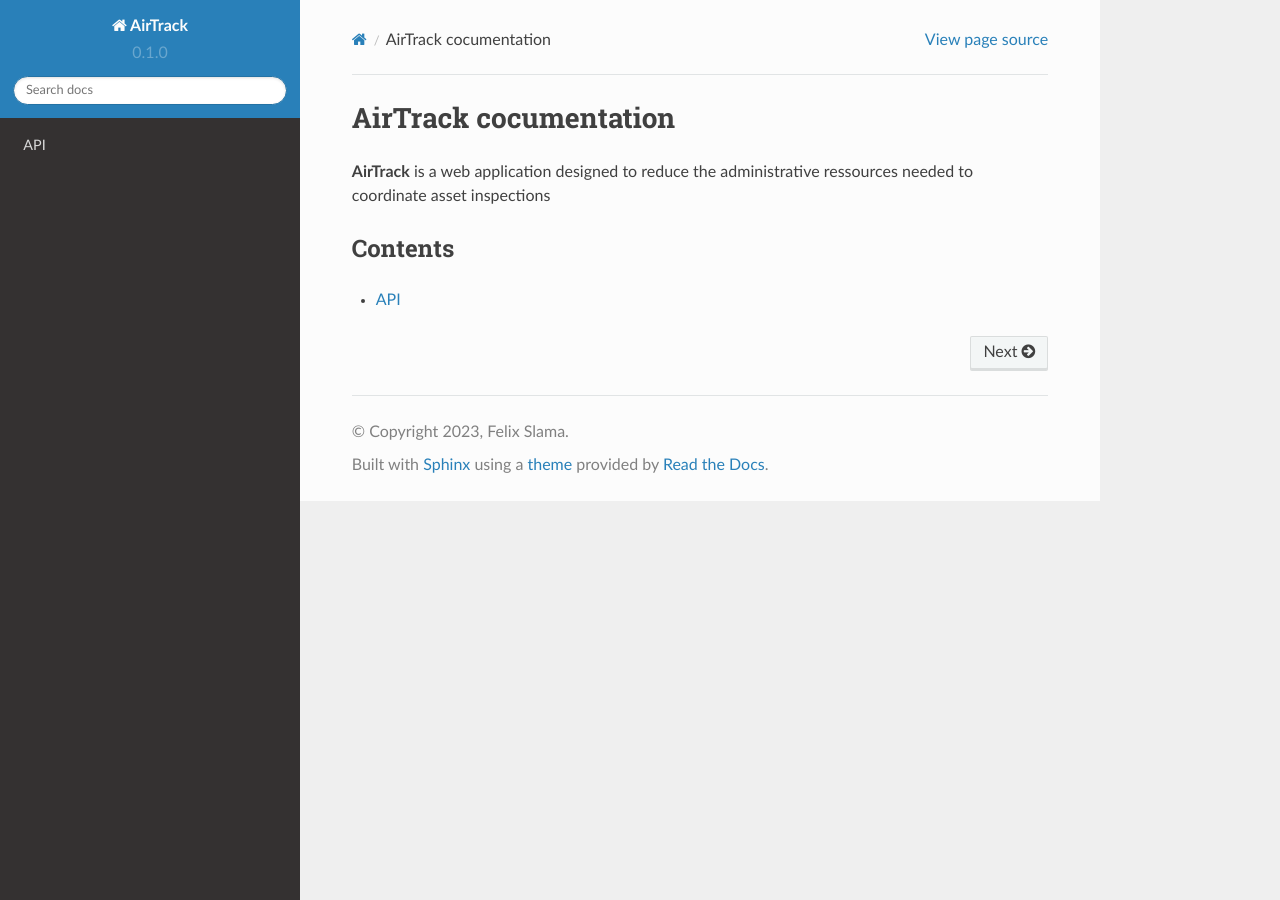
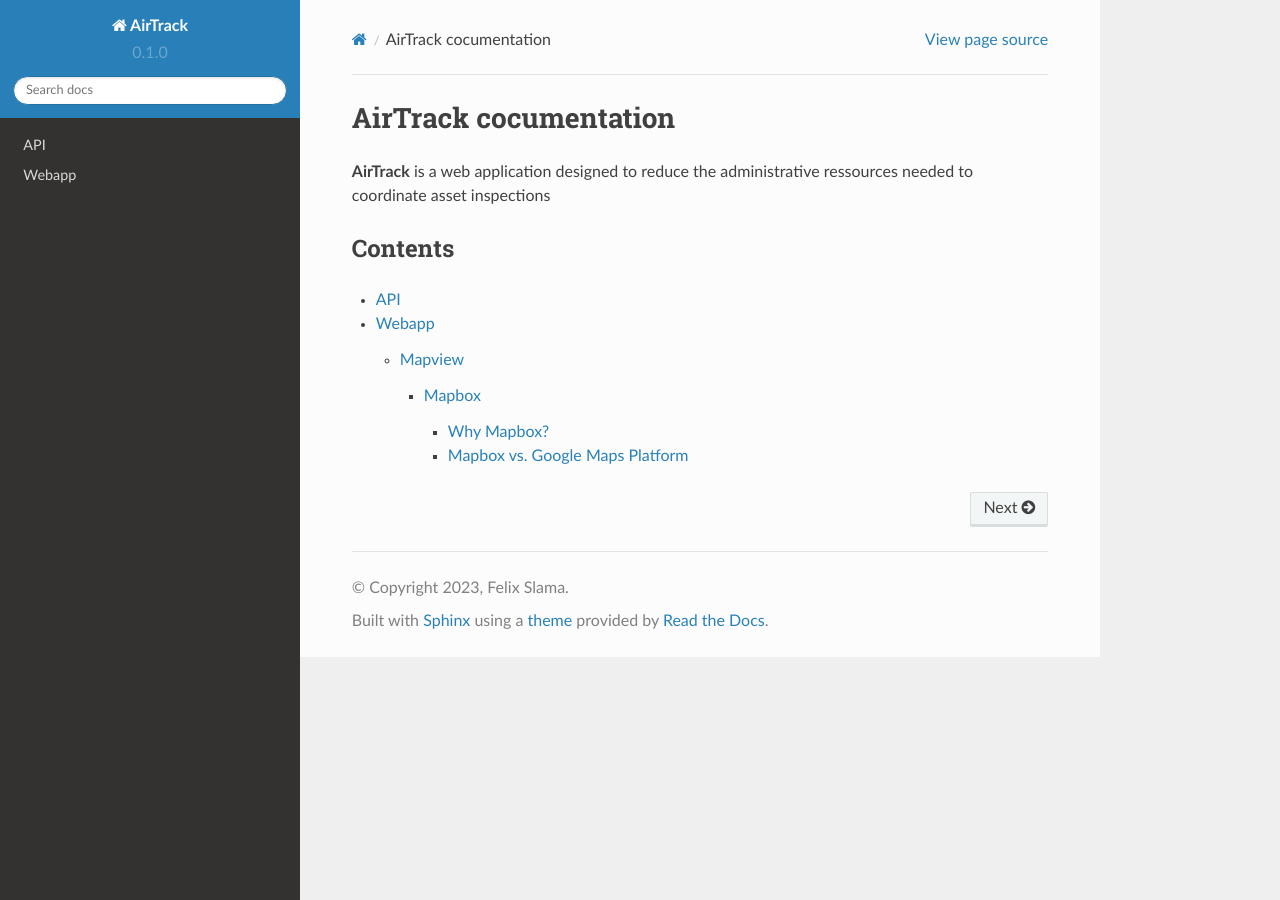
Before and after one commit to AirTracked/docs, a Sphinx documentation site: the page built from docs/source/index.rst, in a window 1280 px wide. Built offline with Sphinx 7.4.7 and the Read the Docs theme 2.0.0, drawn with Linux system fonts in a browser that asks for light colours; pages that are not in the unit, such as notebooks, are missing from menus; some of the changed lines change nothing that is shown.

Commit message:
added basic webapp docs

```diff
--- a/docs/source/index.rst
+++ b/docs/source/index.rst
@@ -11,3 +11,4 @@
 
    abstract
    api
+   webapp
--- /dev/null
+++ b/docs/source/webapp.rst
@@ -0,0 +1,75 @@
+Webapp
+=======
+
+Mapview
+--------
+
+The Mapview is intended to be a simple, easy to use, and easy to understand web interface for viewing, planing, assigning and exporting routes.
+
+It is based on Node.js and uses the `Mapbox GL JS <https://docs.mapbox.com/mapbox-gl-js/guides/>`_ library for rendering the map and the `Mapbox Optimization v2 API <https://docs.mapbox.com/api/navigation/optimization/>`_ for route calculation.
+The routes can be exported as a ICS file for import into a calendar application. With this way you can use the calendar application of your choice for navigation. Cars (like Tesla) with a calendar integration can also use the calendar for navigation.
+
+
+Mapbox
+^^^^^^^
+
+Why Mapbox?
+''''''''''''
+
+For short: Mapbox has a lot of free requests per month and it has more features than Google Maps.
+
+The longer version: Google Maps is the most used map service and it is very good. But it has some disadvantages. A Google Maps object itself (just the map without any id) is free no mather how many loads the map has. But thats where the fun is only starting.
+Everything else is billed via the Google Maps Platform. You can try to calculate how much you would pay via the `calculator <https://mapsplatform.google.com/pricing/>`_. There you can see that you "only" have $200 free monthly usage.
+For a student project this is a sufficient contingent of free requests. But think a little bit bigger: 28.500 loads only for one SDK is not enough if you want to sell the product. And you also have to calculate the other features like the Geocoding API or the Route API.
+So things can get very expensive very fast.
+
+This is where Mapbox comes in. After Google raised the prices for Maps companies switched to Mapbox. And Mapbox has a few advantages over Google Maps. The biggest one is that you get 50.000 free loads per month on the JavaScript SDK alone.
+Every API is billed separately and the amount of free requests is significantly higher than Google Maps.
+For AirTrack we are also using the `Mapbox Optimization v2 API <https://docs.mapbox.com/api/navigation/optimization/>`_ witch is currently in public beta and therefore free to use. This API is used for calculating routes with a (theoretically) 1000 given waypoints.
+It solves the so called "Traveling Salesman Problem" (TSP). Google Maps does not have a similar API. You can find more about the TSP `here <https://en.wikipedia.org/wiki/Travelling_salesman_problem>`_.
+
+
+Mapbox vs. Google Maps Platform
+''''''''''''''''''''''''''''''''
+
+This comparison is based on what we need for AirTrack. Based on this we decided to use Mapbox.
+
++------------------------------------------------+----------------------------------------+----------------------+
+| Features                                       | Mapbox                                 | Google Maps Platform |
++================================================+========================================+======================+
+| JavaScript SDK free loads per month            | 50.000                                 | 28,500               |
++------------------------------------------------+----------------------------------------+----------------------+
+|| JavaScript SDK $ per 1000 loads per month     || $5 (50.001-100.000 loads per month)   || $7                  |
+||                                               || $4 (100.001-200.000 loads per month)  ||                     |
+||                                               || $3(200.001-1.000.000 loads per month) ||                     |
++------------------------------------------------+----------------------------------------+----------------------+
+| Geocoding API free requests per month          | 100.000                                | 28,500               |
++------------------------------------------------+----------------------------------------+----------------------+
+| Route Optimization API free requests per month | Unlimited (because of public beta)     | No API               |
++------------------------------------------------+----------------------------------------+----------------------+
+| API & SDK requests billed separately           | Yes                                    | No                   |
++------------------------------------------------+----------------------------------------+----------------------+
+| Detailed documentation                         | Yes                                    | Yes                  |
++------------------------------------------------+----------------------------------------+----------------------+
+| Support                                        | Only in paid version                   | Only in paid version |
++------------------------------------------------+----------------------------------------+----------------------+
+| Custom map styles                              | Yes                                    | Yes                  |
++------------------------------------------------+----------------------------------------+----------------------+
+| Offline maps                                   | Yes                                    | No                   |
++------------------------------------------------+----------------------------------------+----------------------+
+| Possibility for self-hosting                   | Yes (Mapbox Atlas)                    | No                   |
++------------------------------------------------+----------------------------------------+----------------------+
+| Street view                                    | No                                     | Yes                  |
++------------------------------------------------+----------------------------------------+----------------------+
+| Easy implementation of dynamic map changes     | Yes                                    | No                   |
++------------------------------------------------+----------------------------------------+----------------------+
+| Turf.js integration                            | Yes                                    | No                   |
++------------------------------------------------+----------------------------------------+----------------------+
+| **Open Source**                                | **Yes**                                | No                   |
++------------------------------------------------+----------------------------------------+----------------------+
+
+
+
+
+
+.. End
```
